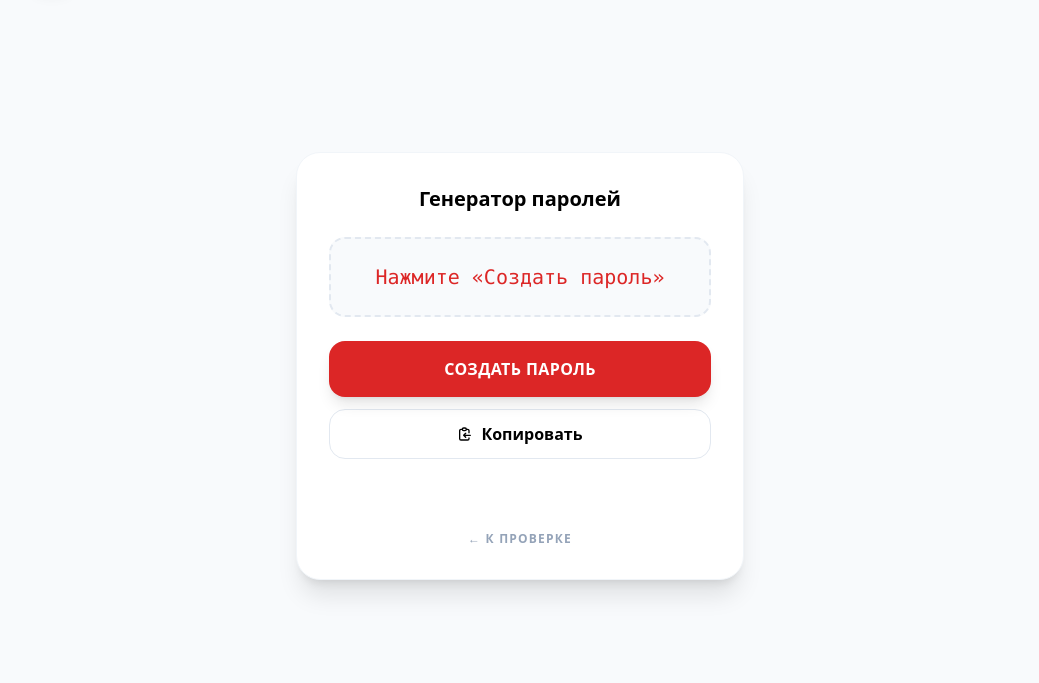
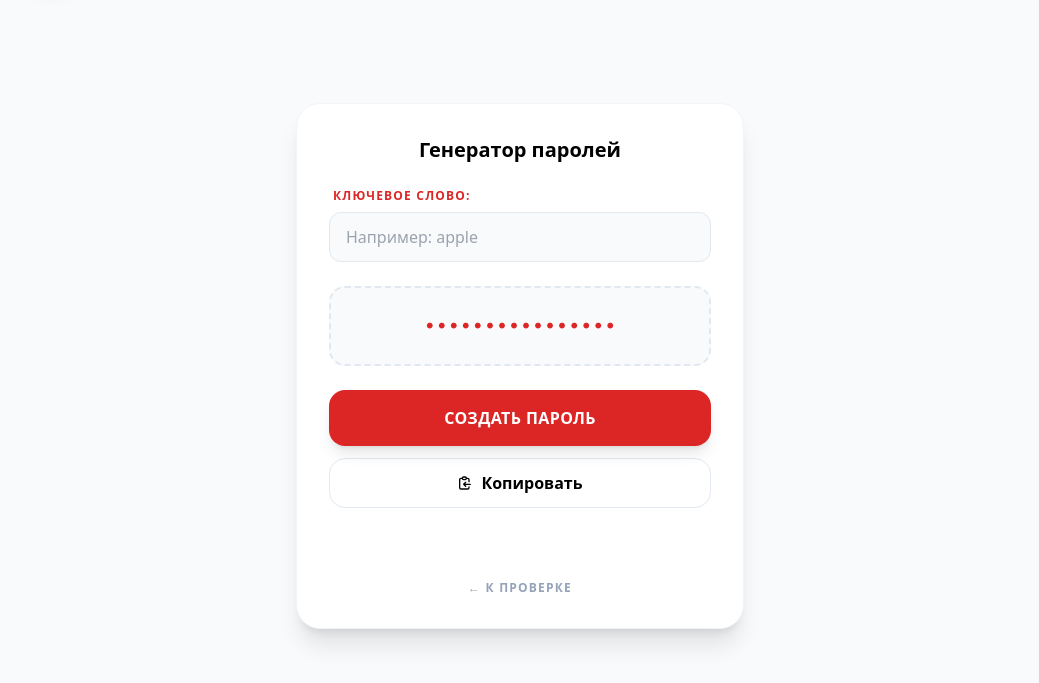
Before and after one commit to sospx/redpass_project, a plain HTML site: page static/generator.html in a window 1280 px wide. Both pictures are taken after a click on the button "Копировать". Shown: the part 79-762 px from the top of the page, without its empty margins (120-1159 px from the left). Drawn offline with nearby package versions, Linux system fonts and the light colour scheme.

Commit message:
feat(password): add keyword input field and update placeholder UI

```diff
--- a/static/generator.html
+++ b/static/generator.html
@@ -36,8 +36,15 @@
         <div class="max-w-md w-full bg-white dark:bg-gray-800 p-8 rounded-3xl shadow-xl border border-slate-100 dark:border-gray-700 space-y-6">
             <h1 class="text-xl font-bold text-center dark:text-white">Генератор паролей</h1>
 
+            <div class="space-y-2">
+                <label class="block text-xs font-bold text-red-600 uppercase tracking-widest ml-1">Ключевое слово:</label>
+                <input type="text" id="keywordInput" maxlength="20"
+                       class="w-full px-4 py-3 bg-slate-50 dark:bg-gray-900 border border-slate-200 dark:border-gray-700 rounded-xl outline-none focus:ring-2 focus:ring-red-500 transition-all dark:text-white"
+                       placeholder="Например: apple">
+            </div>
+
             <div id="passwordDisplay" class="bg-slate-50 dark:bg-gray-900 border-2 border-dashed border-slate-200 dark:border-gray-700 p-6 rounded-2xl font-mono text-xl text-red-600 break-all min-h-[80px] flex items-center justify-center">
-                Нажмите «Создать пароль»
+                ••••••••••••••••
             </div>
 
             <div class="space-y-3">
@@ -65,6 +72,7 @@
         });
 
         const passwordDisplay = document.getElementById('passwordDisplay');
+        const keywordInput = document.getElementById('keywordInput');
         const generateBtn = document.getElementById('generateBtn');
         const copyBtn = document.getElementById('copyBtn');
         const copyMessage = document.getElementById('copyMessage');
@@ -94,7 +102,7 @@
 
         async function copyToClipboard() {
             const password = passwordDisplay.innerText;
-            if (!password || password === 'Нажмите «Создать пароль»') {
+            if (password === '••••••••••••••••') {
                 copyMessage.innerText = 'Сначала создайте пароль';
                 setTimeout(() => copyMessage.innerText = '', 1500);
                 return;
```
